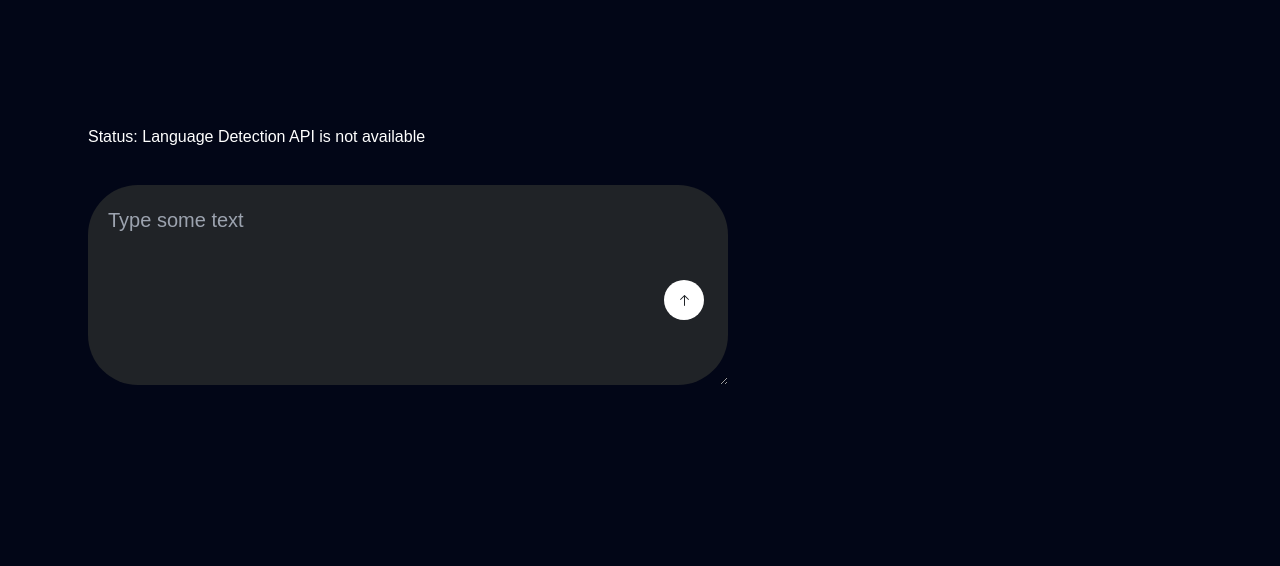
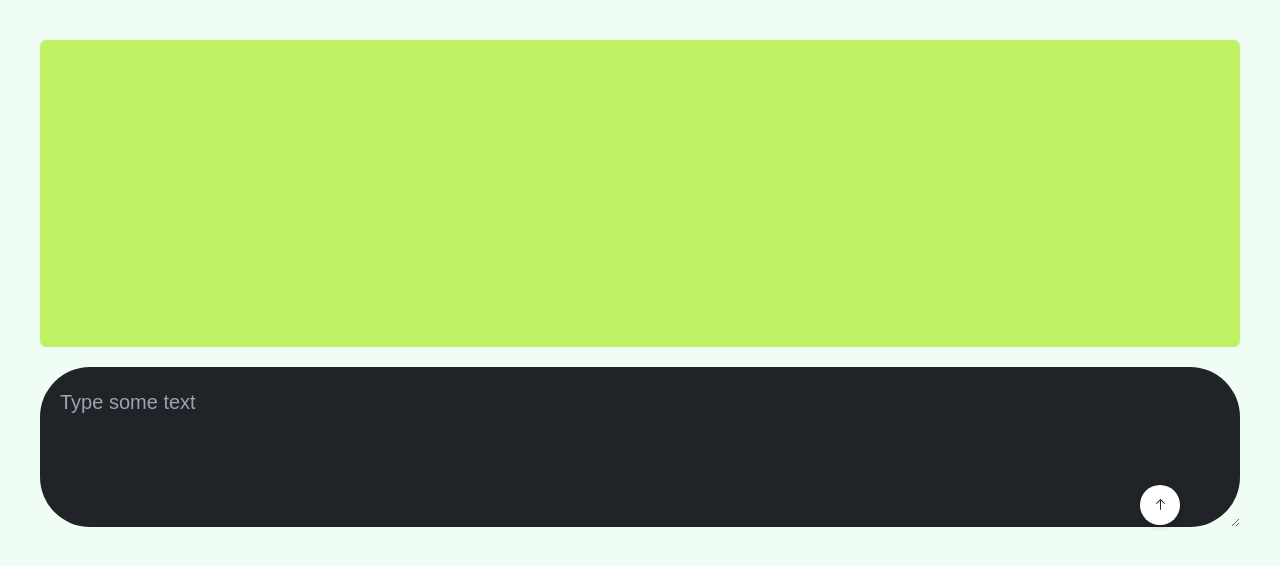
Before and after one commit to sealite92/ai-powered-text-processing-interface, a Next.js app: page / in a window 1280 px wide. Shown: the top 566 px of the page. Built offline with nearby package versions, Linux system fonts and the light colour scheme.

Commit message:
added some styling

```diff
--- a/src/app/globals.css
+++ b/src/app/globals.css
@@ -74,15 +74,14 @@ body {
 
 .text-area {
   margin: 0 auto;
-  height: 200px;
-  width: 50vw;
+  height: 10rem;
+
   background-color: #202327;
   border: none;
   border-radius: 50px;
   color: #888b8e;
   padding: 20px;
   font-size: 20px;
-  position: relative;
 }
 
 .svg {
@@ -94,7 +93,7 @@ body {
   display: flex;
   justify-content: center;
   align-items: center;
-  position: absolute;
-  top: 35%;
-  right: 45%;
+  opacity: 1000;
+  top: 30%;
+  right: 5%;
 }
--- a/src/app/page.tsx
+++ b/src/app/page.tsx
@@ -1,6 +1,5 @@
 "use client";
 import InputText from "@/components/InputText";
-import LanguageDetection from "@/components/LanguageDetection";
 import OutputText from "@/components/OutputText";
 import { useState } from "react";
 
@@ -13,9 +12,8 @@ export default function Home() {
 
   return (
     <>
-      <div className="bg-slate-950 m-12 h-96 flex flex-col gap-4 p-10 justify-between">
+      <div className="bg-green-50 p-10 h-screen grid gap-5 box-border min-w-full">
         <OutputText text={displayValue} />
-        <LanguageDetection userInputText={displayValue} />
 
         <InputText
           onSetUserInput={(value: string) => handleSetDisplayValue(value)}
--- a/src/components/InputText.tsx
+++ b/src/components/InputText.tsx
@@ -15,14 +15,12 @@ export default function InputText({ onSetUserInput }: InputTextProps) {
 
   return (
     <form
-      className=""
+      className="border-green-100  w-full relative"
       onSubmit={(e) => {
         e.preventDefault();
-
         if (userInput.trim() !== "") {
           onSetUserInput(userInput);
         }
-
         setUserInput("");
       }}
     >
@@ -32,10 +30,13 @@ export default function InputText({ onSetUserInput }: InputTextProps) {
         value={userInput}
         name="text-input"
         id="text-input"
-        className="text-area"
+        className="text-area inline-block w-full p-3 border rounded-md"
         placeholder="Type some text"
       ></textarea>
-      <button type="submit" className="btn bg-white h-10 w-10 rounded-full">
+      <button
+        type="submit"
+        className="btn bg-white h-10 w-10 rounded-full absolute  flex items-center justify-center shadow-md"
+      >
         <svg
           className="svg"
           width="15"
--- a/src/components/LanguageDetection.tsx
+++ b/src/components/LanguageDetection.tsx
@@ -87,10 +87,15 @@ export default function LanguageDetection({
   }, [detector, userInputText]);
 
   return (
-    <div>
-      <p className="text-white">Status: {status}</p>
+    <div className="">
+      {status.includes("Error") && (
+        <p className="text-red-500  bg-lime-400 p-6 rounded-md">{status}</p>
+      )}
       {detectedLanguage && (
-        <p className="text-white">Detected Language: {detectedLanguage}</p>
+        <p className="text-slate-950  bg-lime-400 p-1 rounded-md w-fit h-fit size-1">
+          Detected Language:{" "}
+          <span className="text-red-300">{detectedLanguage}</span>
+        </p>
       )}
     </div>
   );
--- a/src/components/OutputText.tsx
+++ b/src/components/OutputText.tsx
@@ -1,11 +1,14 @@
+import LanguageDetection from "./LanguageDetection";
+
 interface OutputTextProps {
   text: string;
 }
 
 export default function OutputText({ text }: OutputTextProps) {
   return (
-    <div className="text-white" style={{ color: "white" }}>
-      <p>{text}</p>
+    <div className="bg-lime-300 p-10 rounded-md " style={{ color: "white" }}>
+      <p className=" text-slate-600">{text}</p>
+      <LanguageDetection userInputText={text} />
     </div>
   );
 }
--- /dev/null
+++ b/src/components/Translator.tsx
@@ -0,0 +1,5 @@
+import React from "react";
+
+export default function Translator() {
+  return <div>Translator</div>;
+}
```
